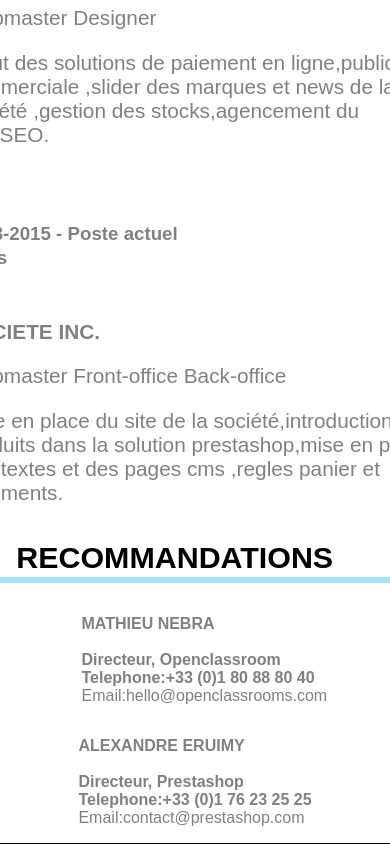
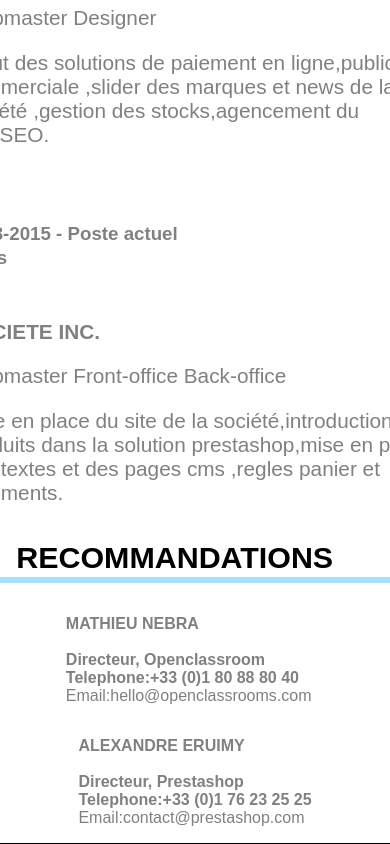
Before and after one commit to GERALD1983/moncv, a plain HTML site: page index.html in a window 390 px wide. Shown: the part 3902-4746 px from the top of the page. Drawn offline with Linux system fonts and the light colour scheme.

Commit message:
reglage recommandations sur autre appareils

```diff
--- a/CV.css
+++ b/CV.css
@@ -272,7 +272,7 @@ img
 	}
 	.footG
 	{
-		margin-left : 4%;
+		padding-left : 8%;
 	}
 	.photo
 	{
```
